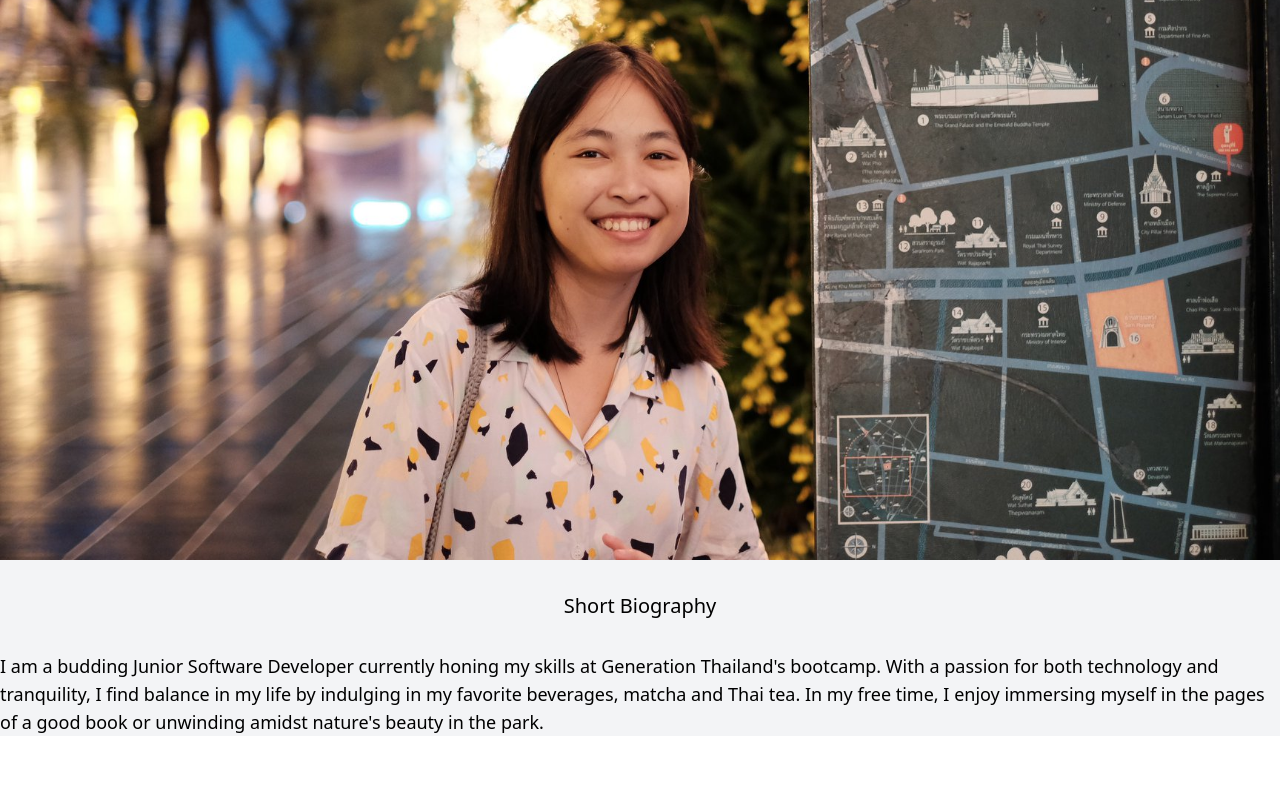
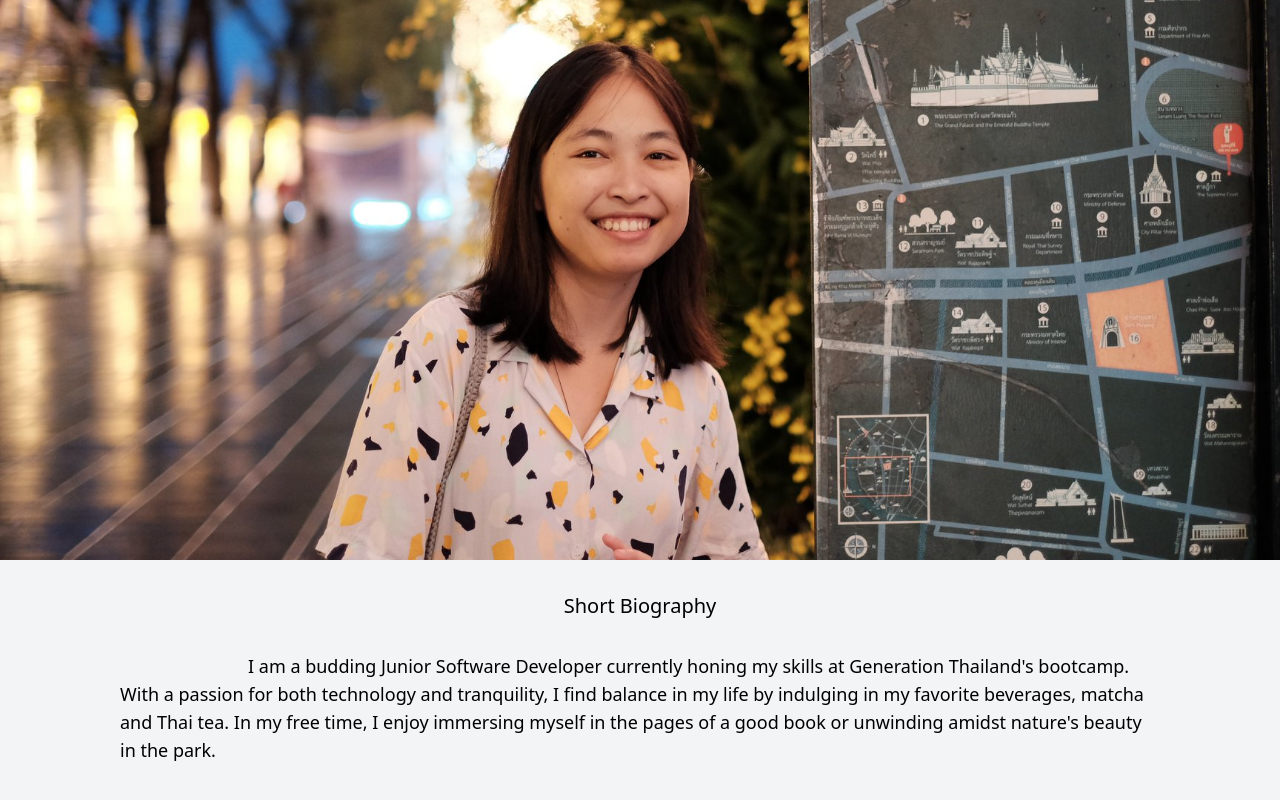
Before and after one commit to May616388/assessment-react, a React (Vite) app: page /owner in a window 1280 px wide. Shown: the part 481-1281 px from the top of the page. Before the commit the page ends 1217 px from the top, so only its background shows below. Built offline with nearby package versions, Linux system fonts and the light colour scheme.

Commit message:
feat(file):Updated Owner

```diff
--- a/src/page/Owner.jsx
+++ b/src/page/Owner.jsx
@@ -6,7 +6,7 @@ const Owner = () => {
       <h2 className='mt-12 mb-12 text-3xl font-bold '>May - GenMate A - 02</h2>
       <img src="./mayProfile.jpg" alt="Profile" className='size'/>
       <h4 className='mt-8 mb-8 text-xl font-medium'>Short Biography</h4>
-      <p className='text-lg font-normal'>
+      <p className='text-lg font-normal indent-32 px-30 mb-30'>
         I am a budding Junior Software Developer currently honing my skills at Generation Thailand's bootcamp.
         With a passion for both technology and tranquility, I find balance in my life by indulging in my
         favorite beverages, matcha and Thai tea. In my free time, I enjoy immersing myself in the pages
--- a/src/page/UserHomeSector.jsx
+++ b/src/page/UserHomeSector.jsx
@@ -47,6 +47,8 @@ const UserHomeSector = () => {
             {loading && <p>Loading...</p>}
             {error && <p style={{ color: 'red' }}>{error}</p>}
 
+            <div className='flex justify-center items-center mt-12'>
+                <div className='w-full max-w-4xl'>
                     <table className='w-full border border-gray-300'>
                         <thead>
                             <tr className='bg-gray-200'>
@@ -66,6 +68,8 @@ const UserHomeSector = () => {
                     </tbody>
                     </table>
                 </div>
+            </div>
+        </div>
     );
 };
 
```
Lines whose indentation alone changed are shown as unchanged.
